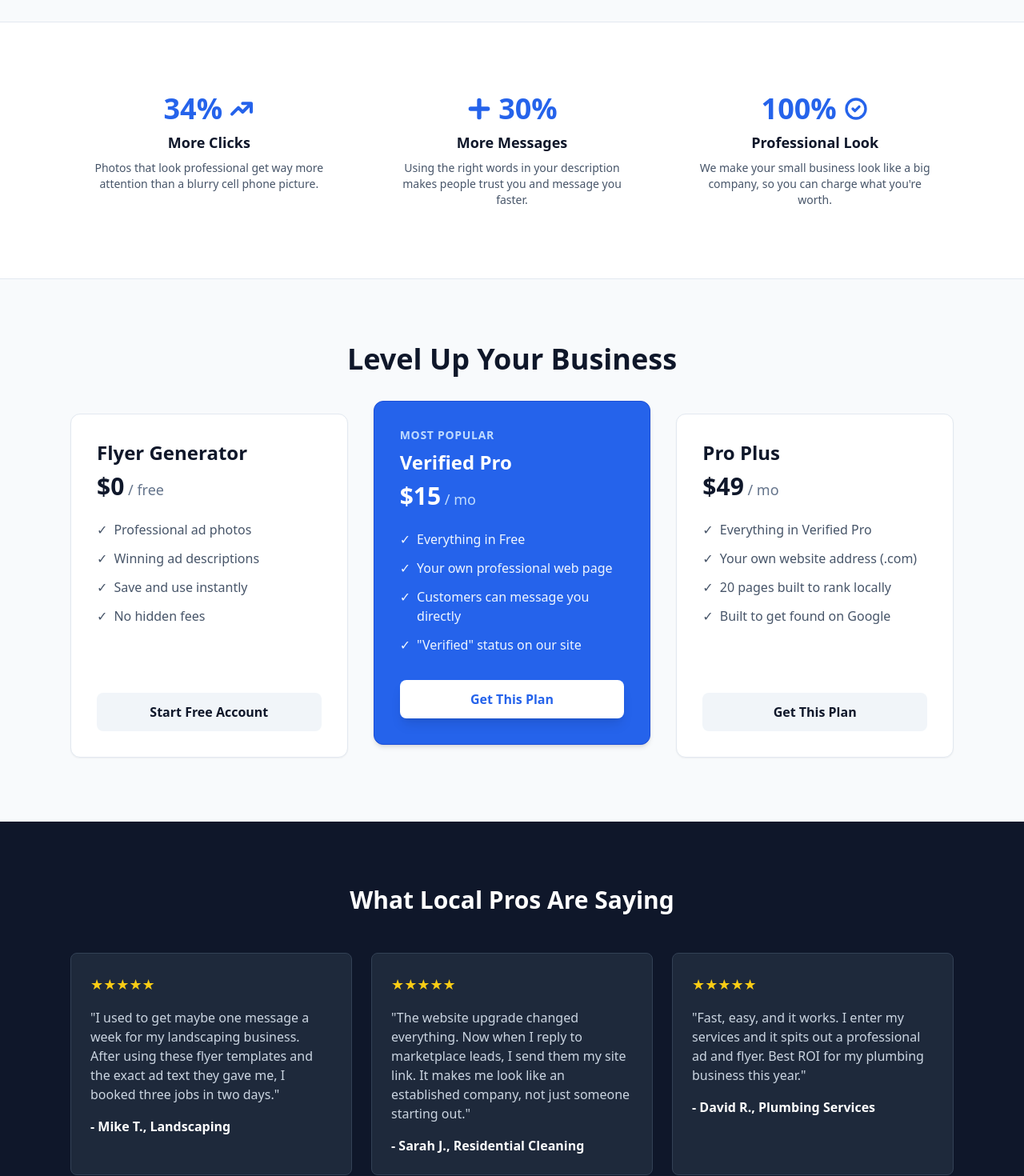
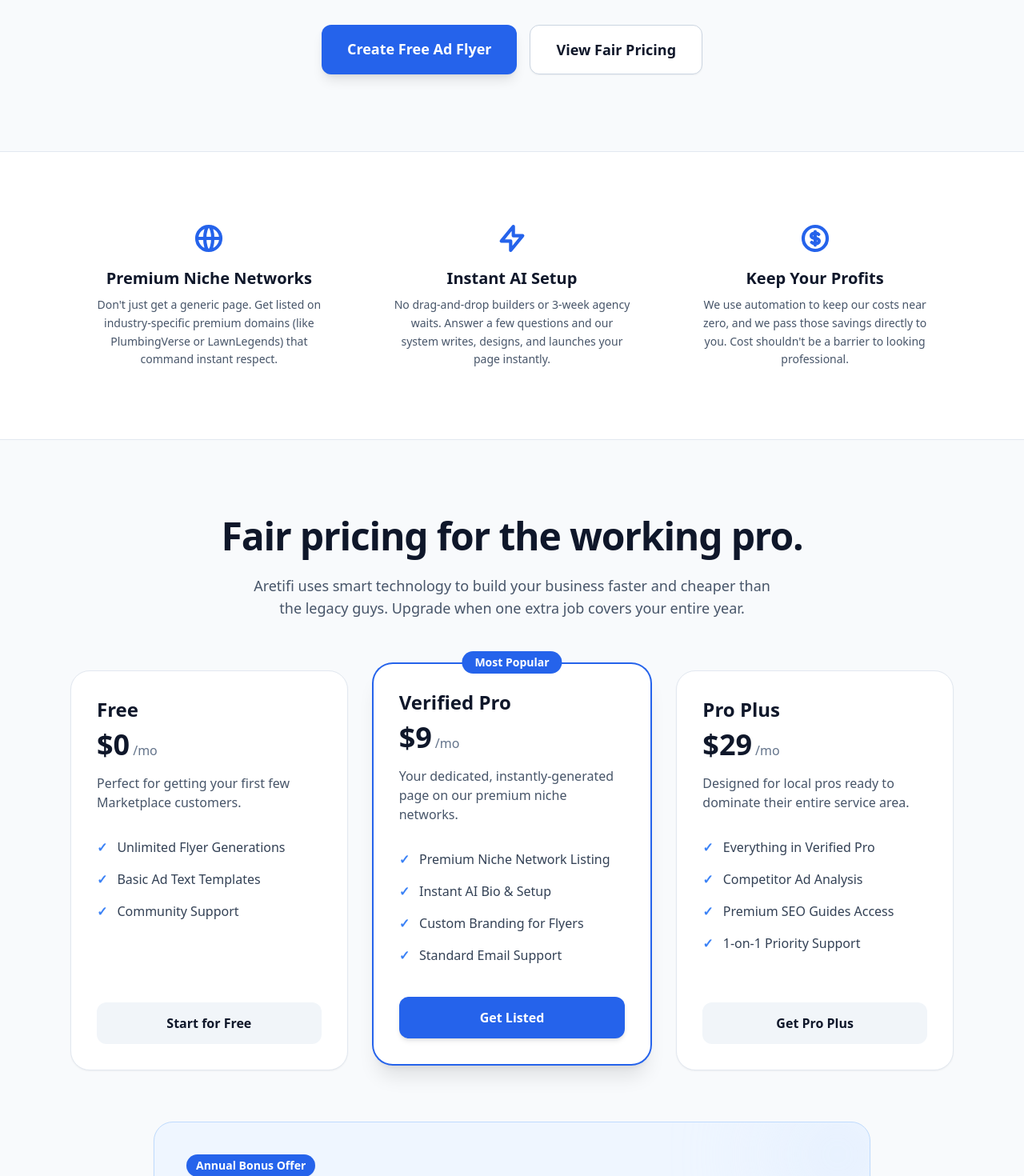
Before and after one commit to jakejmanley-collab/local-service-ads, a Next.js app: page / in a window 1280 px wide. Shown: the part 500-1970 px from the top of the page at 80% size. Built offline with nearby package versions, Linux system fonts and the light colour scheme.

Commit message:
Update page.tsx

```diff
--- a/app/page.tsx
+++ b/app/page.tsx
@@ -5,19 +5,23 @@ export default function Home() {
     <main className="min-h-screen bg-slate-50 text-slate-900 font-sans">
 
       {/* Hero Section */}
-      <section className="max-w-6xl mx-auto px-6 py-20 text-center">
-        <h1 className="text-5xl md:text-6xl font-extrabold tracking-tight text-slate-900 mb-6 italic uppercase">
-          Get More Jobs From <br className="hidden md:block" /> Your Facebook Ads
+      <section className="max-w-6xl mx-auto px-6 py-24 text-center">
+        <div className="inline-block bg-blue-100 text-blue-700 font-bold px-4 py-1.5 rounded-full text-sm mb-6 shadow-sm">
+          Built for Local Service Pros
+        </div>
+        <h1 className="text-5xl md:text-6xl font-extrabold tracking-tight text-slate-900 mb-6 leading-tight">
+          Professional Web Presence. <br className="hidden md:block" />
+          <span className="text-blue-600">Fair, Honest Pricing.</span>
         </h1>
-        <p className="text-xl text-slate-600 mb-10 max-w-2xl mx-auto font-medium">
-          Create professional looking ad photos and winning listing descriptions in seconds. Stop blending in and start getting more messages.
+        <p className="text-xl text-slate-600 mb-10 max-w-2xl mx-auto font-medium leading-relaxed">
+          AI has made building a website easier than ever. Why pay hundreds a month for apps that do less? Get listed on our premium industry networks in minutes, pass the savings to your business, and get back to work.
         </p>
         <div className="flex flex-col sm:flex-row justify-center gap-4">
-          <Link href="/preview" className="bg-blue-600 text-white px-8 py-4 rounded-lg font-bold text-lg hover:bg-blue-700 transition shadow-lg">
-            Create My First Ad
+          <Link href="/preview" className="bg-blue-600 text-white px-8 py-4 rounded-xl font-bold text-lg hover:bg-blue-700 transition shadow-lg">
+            Create Free Ad Flyer
           </Link>
-          <Link href="#pricing" className="bg-white text-slate-900 px-8 py-4 rounded-lg font-bold text-lg border border-slate-300 hover:bg-slate-100 transition">
-            See Professional Options
+          <Link href="#pricing" className="bg-white text-slate-900 px-8 py-4 rounded-xl font-bold text-lg border border-slate-300 hover:bg-slate-100 transition shadow-sm">
+            View Fair Pricing
           </Link>
         </div>
       </section>
@@ -27,107 +31,162 @@ export default function Home() {
         <div className="max-w-6xl mx-auto px-6">
           <div className="grid md:grid-cols-3 gap-8 text-center">
             <div className="p-6">
-              <div className="flex items-center justify-center gap-2 text-blue-600 mb-2">
-                <div className="text-4xl font-extrabold">34%</div>
-                <svg className="w-8 h-8" fill="none" stroke="currentColor" viewBox="0 0 24 24" xmlns="http://www.w3.org/2000/svg">
-                  <path strokeLinecap="round" strokeLinejoin="round" strokeWidth={3} d="M13 7h8m0 0v8m0-8l-8 8-4-4-6 6"></path>
+              <div className="flex items-center justify-center gap-2 text-blue-600 mb-4">
+                <svg className="w-10 h-10" fill="none" stroke="currentColor" viewBox="0 0 24 24" xmlns="http://www.w3.org/2000/svg">
+                  <path strokeLinecap="round" strokeLinejoin="round" strokeWidth={2.5} d="M21 12a9 9 0 01-9 9m9-9a9 9 0 00-9-9m9 9H3m9 9a9 9 0 01-9-9m9 9c1.657 0 3-4.03 3-9s-1.343-9-3-9m0 18c-1.657 0-3-4.03-3-9s1.343-9 3-9m-9 9a9 9 0 019-9"></path>
                 </svg>
               </div>
-              <h3 className="text-lg font-bold mb-2">More Clicks</h3>
-              <p className="text-slate-600 text-sm">Photos that look professional get way more attention than a blurry cell phone picture.</p>
+              <h3 className="text-xl font-bold mb-2 text-slate-900">Premium Niche Networks</h3>
+              <p className="text-slate-600 text-sm leading-relaxed">Don't just get a generic page. Get listed on industry-specific premium domains (like PlumbingVerse or LawnLegends) that command instant respect.</p>
             </div>
             <div className="p-6">
-              <div className="flex items-center justify-center gap-2 text-blue-600 mb-2">
-                <svg className="w-8 h-8" fill="none" stroke="currentColor" viewBox="0 0 24 24" xmlns="http://www.w3.org/2000/svg">
-                  <path strokeLinecap="round" strokeLinejoin="round" strokeWidth={4} d="M12 4v16m8-8H4"></path>
+              <div className="flex items-center justify-center gap-2 text-blue-600 mb-4">
+                <svg className="w-10 h-10" fill="none" stroke="currentColor" viewBox="0 0 24 24" xmlns="http://www.w3.org/2000/svg">
+                  <path strokeLinecap="round" strokeLinejoin="round" strokeWidth={2.5} d="M13 10V3L4 14h7v7l9-11h-7z"></path>
                 </svg>
-                <div className="text-4xl font-extrabold">30%</div>
               </div>
-              <h3 className="text-lg font-bold mb-2">More Messages</h3>
-              <p className="text-slate-600 text-sm">Using the right words in your description makes people trust you and message you faster.</p>
+              <h3 className="text-xl font-bold mb-2 text-slate-900">Instant AI Setup</h3>
+              <p className="text-slate-600 text-sm leading-relaxed">No drag-and-drop builders or 3-week agency waits. Answer a few questions and our system writes, designs, and launches your page instantly.</p>
             </div>
             <div className="p-6">
-              <div className="flex items-center justify-center gap-2 text-blue-600 mb-2">
-                <div className="text-4xl font-extrabold">100%</div>
-                <svg className="w-8 h-8" fill="none" stroke="currentColor" viewBox="0 0 24 24" xmlns="http://www.w3.org/2000/svg">
-                  <path strokeLinecap="round" strokeLinejoin="round" strokeWidth={2.5} d="M9 12l2 2 4-4m6 2a9 9 0 11-18 0 9 9 0 0118 0z"></path>
+              <div className="flex items-center justify-center gap-2 text-blue-600 mb-4">
+                <svg className="w-10 h-10" fill="none" stroke="currentColor" viewBox="0 0 24 24" xmlns="http://www.w3.org/2000/svg">
+                  <path strokeLinecap="round" strokeLinejoin="round" strokeWidth={2.5} d="M12 8c-1.657 0-3 .895-3 2s1.343 2 3 2 3 .895 3 2-1.343 2-3 2m0-8c1.11 0 2.08.402 2.599 1M12 8V7m0 1v8m0 0v1m0-1c-1.11 0-2.08-.402-2.599-1M21 12a9 9 0 11-18 0 9 9 0 0118 0z"></path>
                 </svg>
               </div>
-              <h3 className="text-lg font-bold mb-2">Professional Look</h3>
-              <p className="text-slate-600 text-sm">We make your small business look like a big company, so you can charge what you're worth.</p>
+              <h3 className="text-xl font-bold mb-2 text-slate-900">Keep Your Profits</h3>
+              <p className="text-slate-600 text-sm leading-relaxed">We use automation to keep our costs near zero, and we pass those savings directly to you. Cost shouldn't be a barrier to looking professional.</p>
             </div>
           </div>
         </div>
       </section>
 
       {/* Pricing Section */}
-      <section id="pricing" className="py-20 bg-slate-50">
+      <section id="pricing" className="py-24 bg-slate-50">
         <div className="max-w-6xl mx-auto px-6">
-          <h2 className="text-4xl font-bold text-center mb-12">Level Up Your Business</h2>
-          <div className="grid md:grid-cols-3 gap-8">
+          <h2 className="text-4xl md:text-5xl font-bold text-center tracking-tight mb-6 text-slate-900">
+            Fair pricing for the working pro.
+          </h2>
+          <p className="text-lg text-slate-600 mb-16 max-w-2xl mx-auto text-center">
+            Aretifi uses smart technology to build your business faster and cheaper than the legacy guys. Upgrade when one extra job covers your entire year.
+          </p>
 
-            {/* Tier 1: Flyer Generator */}
-            <div className="bg-white p-8 rounded-xl shadow-sm border border-slate-200 flex flex-col">
-              <h3 className="text-2xl font-bold mb-2 text-slate-900">Flyer Generator</h3>
-              <div className="text-3xl font-extrabold mb-6 text-slate-900">$0<span className="text-lg text-slate-500 font-normal"> / free</span></div>
-              <ul className="space-y-3 mb-8 flex-1 text-slate-600 font-medium">
-                <li className="flex gap-2">✓ <span>Professional ad photos</span></li>
-                <li className="flex gap-2">✓ <span>Winning ad descriptions</span></li>
-                <li className="flex gap-2">✓ <span>Save and use instantly</span></li>
-                <li className="flex gap-2">✓ <span>No hidden fees</span></li>
+          <div className="grid md:grid-cols-3 gap-8 text-left mb-16">
+
+            {/* Free Tier */}
+            <div className="bg-white rounded-3xl p-8 flex flex-col transition-all border border-slate-200 shadow-sm">
+              <h3 className="text-2xl font-semibold mb-2 text-slate-900">Free</h3>
+              <div className="flex items-baseline gap-1 mb-4">
+                <span className="text-4xl font-bold text-slate-900">$0</span>
+                <span className="text-slate-500 font-medium">/mo</span>
+              </div>
+              <p className="text-slate-600 mb-8 min-h-[3rem]">
+                Perfect for getting your first few Marketplace customers.
+              </p>
+              <ul className="space-y-4 mb-10 flex-grow text-slate-700">
+                <li className="flex items-start"><span className="mr-3 text-blue-500 font-bold">✓</span> Unlimited Flyer Generations</li>
+                <li className="flex items-start"><span className="mr-3 text-blue-500 font-bold">✓</span> Basic Ad Text Templates</li>
+                <li className="flex items-start"><span className="mr-3 text-blue-500 font-bold">✓</span> Community Support</li>
               </ul>
-              <Link href="/preview" className="w-full bg-slate-100 text-slate-900 font-bold py-3 rounded-lg hover:bg-slate-200 text-center block transition">Start Free Account</Link>
+              <Link href="/preview" className="block w-full py-3.5 rounded-xl font-semibold text-center transition-colors bg-slate-100 text-slate-900 hover:bg-slate-200">
+                Start for Free
+              </Link>
             </div>
 
-            {/* Tier 2: Verified Pro */}
-            <div className="bg-blue-600 p-8 rounded-xl shadow-md border border-blue-700 flex flex-col text-white transform md:-translate-y-4">
-              <div className="text-sm font-bold uppercase tracking-wider mb-2 text-blue-200">Most Popular</div>
-              <h3 className="text-2xl font-bold mb-2">Verified Pro</h3>
-              <div className="text-3xl font-extrabold mb-6">$15<span className="text-lg text-blue-200 font-normal"> / mo</span></div>
-              <ul className="space-y-3 mb-8 flex-1 text-blue-50 font-medium">
-                <li className="flex gap-2">✓ <span>Everything in Free</span></li>
-                <li className="flex gap-2">✓ <span>Your own professional web page</span></li>
-                <li className="flex gap-2">✓ <span>Customers can message you directly</span></li>
-                <li className="flex gap-2">✓ <span>"Verified" status on our site</span></li>
+            {/* Verified Pro Tier */}
+            <div className="bg-white rounded-3xl p-8 flex flex-col transition-all ring-2 ring-blue-600 shadow-xl relative md:-translate-y-2">
+              <span className="absolute -top-4 left-1/2 -translate-x-1/2 bg-blue-600 text-white px-4 py-1 text-sm font-semibold rounded-full w-max">
+                Most Popular
+              </span>
+              <h3 className="text-2xl font-semibold mb-2 text-slate-900">Verified Pro</h3>
+              <div className="flex items-baseline gap-1 mb-4">
+                <span className="text-4xl font-bold text-slate-900">$9</span>
+                <span className="text-slate-500 font-medium">/mo</span>
+              </div>
+              <p className="text-slate-600 mb-8 min-h-[3rem]">
+                Your dedicated, instantly-generated page on our premium niche networks.
+              </p>
+              <ul className="space-y-4 mb-10 flex-grow text-slate-700">
+                <li className="flex items-start"><span className="mr-3 text-blue-500 font-bold">✓</span> Premium Niche Network Listing</li>
+                <li className="flex items-start"><span className="mr-3 text-blue-500 font-bold">✓</span> Instant AI Bio & Setup</li>
+                <li className="flex items-start"><span className="mr-3 text-blue-500 font-bold">✓</span> Custom Branding for Flyers</li>
+                <li className="flex items-start"><span className="mr-3 text-blue-500 font-bold">✓</span> Standard Email Support</li>
               </ul>
-              <Link href="/checkout?plan=network" className="w-full text-center bg-white text-blue-600 font-bold py-3 rounded-lg hover:bg-slate-100 transition shadow-lg">Get This Plan</Link>
+              <Link href="/upgrade-offer" className="block w-full py-3.5 rounded-xl font-semibold text-center transition-colors bg-blue-600 text-white hover:bg-blue-700 shadow-md">
+                Get Listed
+              </Link>
             </div>
 
-            {/* Tier 3: Pro Plus */}
-            <div className="bg-white p-8 rounded-xl shadow-sm border border-slate-200 flex flex-col">
-              <h3 className="text-2xl font-bold mb-2 text-slate-900">Pro Plus</h3>
-              <div className="text-3xl font-extrabold mb-6 text-slate-900">$49<span className="text-lg text-slate-500 font-normal"> / mo</span></div>
-              <ul className="space-y-3 mb-8 flex-1 text-slate-600 font-medium">
-                <li className="flex gap-2">✓ <span>Everything in Verified Pro</span></li>
-                <li className="flex gap-2">✓ <span>Your own website address (.com)</span></li>
-                <li className="flex gap-2">✓ <span>20 pages built to rank locally</span></li>
-                <li className="flex gap-2">✓ <span>Built to get found on Google</span></li>
+            {/* Pro Plus Tier */}
+            <div className="bg-white rounded-3xl p-8 flex flex-col transition-all border border-slate-200 shadow-sm">
+              <h3 className="text-2xl font-semibold mb-2 text-slate-900">Pro Plus</h3>
+              <div className="flex items-baseline gap-1 mb-4">
+                <span className="text-4xl font-bold text-slate-900">$29</span>
+                <span className="text-slate-500 font-medium">/mo</span>
+              </div>
+              <p className="text-slate-600 mb-8 min-h-[3rem]">
+                Designed for local pros ready to dominate their entire service area.
+              </p>
+              <ul className="space-y-4 mb-10 flex-grow text-slate-700">
+                <li className="flex items-start"><span className="mr-3 text-blue-500 font-bold">✓</span> Everything in Verified Pro</li>
+                <li className="flex items-start"><span className="mr-3 text-blue-500 font-bold">✓</span> Competitor Ad Analysis</li>
+                <li className="flex items-start"><span className="mr-3 text-blue-500 font-bold">✓</span> Premium SEO Guides Access</li>
+                <li className="flex items-start"><span className="mr-3 text-blue-500 font-bold">✓</span> 1-on-1 Priority Support</li>
               </ul>
-              <Link href="/checkout?plan=seo" className="w-full text-center bg-slate-100 text-slate-900 font-bold py-3 rounded-lg hover:bg-slate-200 transition">Get This Plan</Link>
+              <Link href="/upgrade-offer" className="block w-full py-3.5 rounded-xl font-semibold text-center transition-colors bg-slate-100 text-slate-900 hover:bg-slate-200">
+                Get Pro Plus
+              </Link>
             </div>
 
           </div>
+
+          {/* Annual Bonus Offer Banner */}
+          <div className="bg-blue-50 border border-blue-200 rounded-3xl p-8 md:p-10 flex flex-col md:flex-row items-center justify-between gap-8 max-w-4xl mx-auto shadow-sm relative overflow-hidden">
+            <div className="absolute -right-10 -top-10 w-40 h-40 bg-blue-100 rounded-full blur-3xl opacity-50"></div>
+
+            <div className="text-left flex-1 relative z-10">
+              <div className="inline-block bg-blue-600 text-white font-bold px-3 py-1 rounded-full text-sm mb-4 shadow-sm">
+                Annual Bonus Offer
+              </div>
+              <h3 className="text-2xl font-bold text-slate-900 mb-2">
+                Unlock the Premium Flyer Tool
+              </h3>
+              <p className="text-slate-600 text-lg">
+                Commit to a full year of <span className="font-semibold text-slate-900">Verified Pro</span> or <span className="font-semibold text-slate-900">Pro Plus</span> and get completely free, unlimited access to our Premium Flyer Generator.
+              </p>
+            </div>
+
+            <div className="flex-shrink-0 w-full md:w-auto relative z-10">
+              <Link
+                href="/upgrade-offer"
+                className="bg-slate-900 text-white font-semibold py-4 px-8 rounded-xl hover:bg-slate-800 transition-colors shadow-md block text-center text-lg w-full md:w-auto"
+              >
+                View Annual Plans
+              </Link>
+            </div>
+          </div>
+
         </div>
       </section>
 
       {/* Reviews Section Restored */}
       <section className="bg-slate-900 text-white py-20">
         <div className="max-w-6xl mx-auto px-6">
-          <h2 className="text-3xl font-bold text-center mb-12">What Local Pros Are Saying</h2>
+          <h2 className="text-3xl md:text-4xl font-bold text-center mb-12">Trusted by Hard-Working Local Pros</h2>
           <div className="grid md:grid-cols-3 gap-6">
-            <div className="bg-slate-800 p-6 rounded-lg shadow-sm border border-slate-700">
-              <div className="text-yellow-400 mb-4 text-lg">★★★★★</div>
-              <p className="text-slate-300 mb-4 font-medium">"I used to get maybe one message a week for my landscaping business. After using these flyer templates and the exact ad text they gave me, I booked three jobs in two days."</p>
+            <div className="bg-slate-800 p-8 rounded-2xl shadow-sm border border-slate-700">
+              <div className="text-yellow-400 mb-4 text-xl">★★★★★</div>
+              <p className="text-slate-300 mb-6 font-medium leading-relaxed">"I used to get maybe one message a week for my landscaping business. After using these flyer templates and the exact ad text they gave me, I booked three jobs in two days."</p>
               <div className="font-bold text-white">- Mike T., Landscaping</div>
             </div>
-            <div className="bg-slate-800 p-6 rounded-lg shadow-sm border border-slate-700">
-              <div className="text-yellow-400 mb-4 text-lg">★★★★★</div>
-              <p className="text-slate-300 mb-4 font-medium">"The website upgrade changed everything. Now when I reply to marketplace leads, I send them my site link. It makes me look like an established company, not just someone starting out."</p>
+            <div className="bg-slate-800 p-8 rounded-2xl shadow-sm border border-slate-700">
+              <div className="text-yellow-400 mb-4 text-xl">★★★★★</div>
+              <p className="text-slate-300 mb-6 font-medium leading-relaxed">"Getting listed on their premium cleaning network changed everything. Now when I reply to marketplace leads, I send them my custom link. It makes me look like a high-end company, not just a side-hustler."</p>
               <div className="font-bold text-white">- Sarah J., Residential Cleaning</div>
             </div>
-            <div className="bg-slate-800 p-6 rounded-lg shadow-sm border border-slate-700">
-              <div className="text-yellow-400 mb-4 text-lg">★★★★★</div>
-              <p className="text-slate-300 mb-4 font-medium">"Fast, easy, and it works. I enter my services and it spits out a professional ad and flyer. Best ROI for my plumbing business this year."</p>
+            <div className="bg-slate-800 p-8 rounded-2xl shadow-sm border border-slate-700">
+              <div className="text-yellow-400 mb-4 text-xl">★★★★★</div>
+              <p className="text-slate-300 mb-6 font-medium leading-relaxed">"Fast, easy, and it works. They don't overcharge like the big agency guys. I entered my services and the AI built my network page instantly. Best ROI for my plumbing business this year."</p>
               <div className="font-bold text-white">- David R., Plumbing Services</div>
             </div>
           </div>
```
